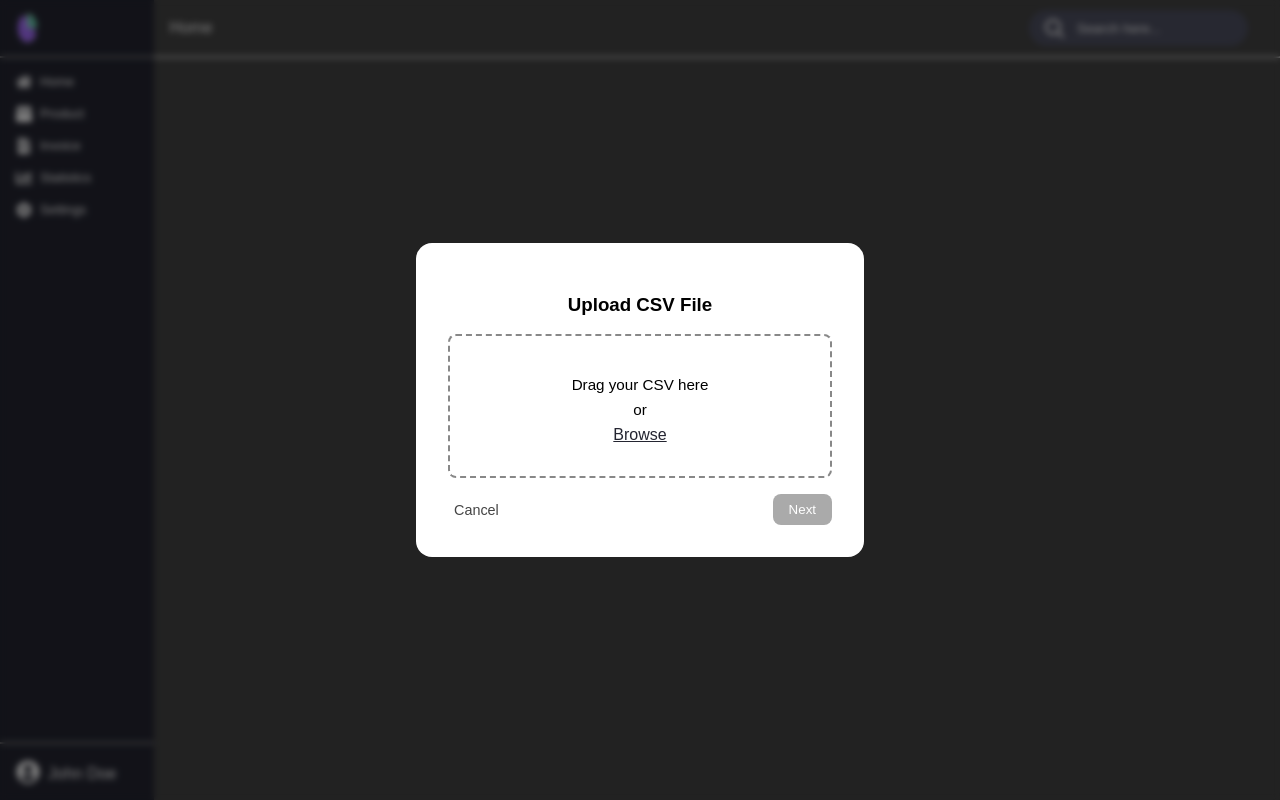
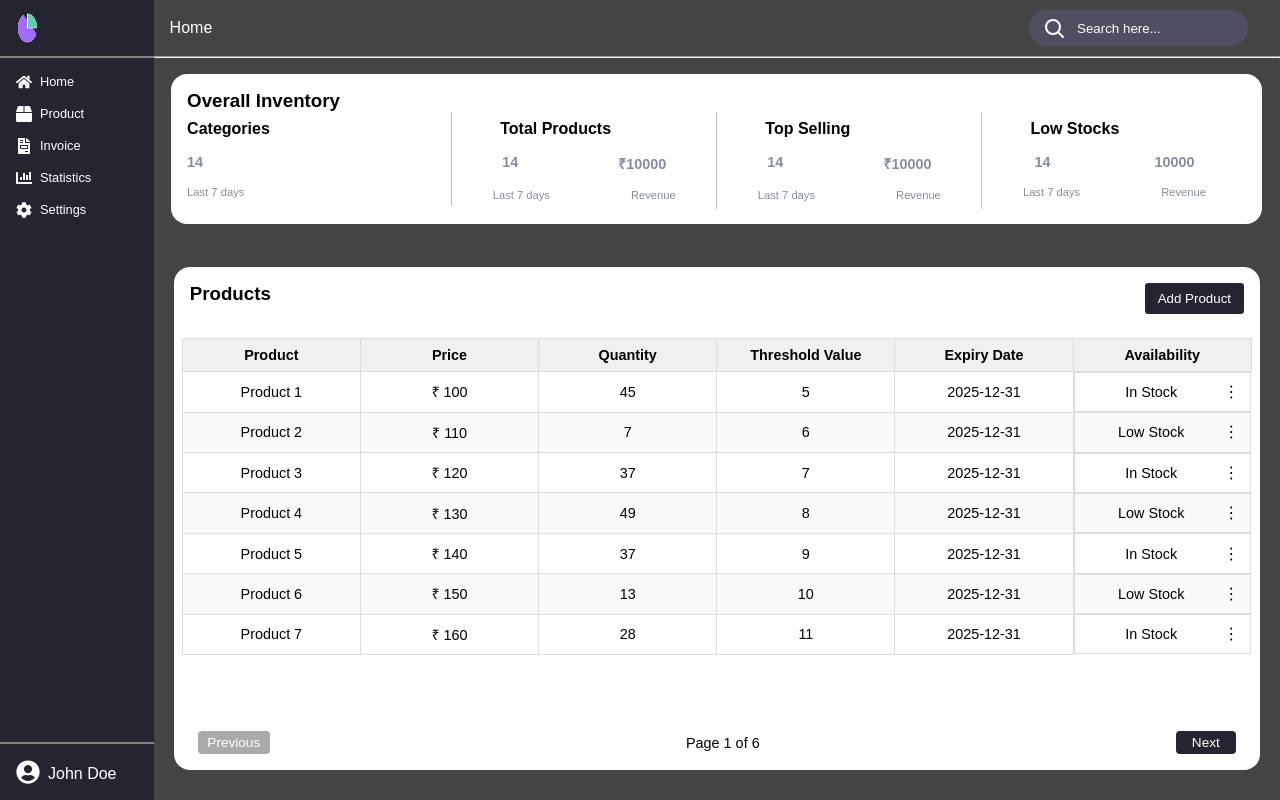
Before and after one commit to Sourav-Sharma-001/final-project, a React (Vite) app: page / in a window 1280 px wide. Built offline with nearby package versions, Linux system fonts and the light colour scheme.

Commit message:
linked csv to mutiple button

```diff
--- a/src/Components/Dashboard/Product/Product.jsx
+++ b/src/Components/Dashboard/Product/Product.jsx
@@ -3,14 +3,16 @@ import "./Product.css";
 import OverallInventory from "./OverallInventory/OverallInventory";
 import Navbar from "../Navbar/Navbar";
 import Table from "./Table/Table";
-import Multiple from "./Table/Multiple/Multiple";
 
 
 export default function Product() {
   return (
     <div className="product">
       <Navbar/>
-      <Multiple/>
+      <div className="product-content-container">
+        <OverallInventory />
+        <Table/>
+      </div>
     </div>
   );
 }
--- a/src/Components/Dashboard/Product/Table/Table.jsx
+++ b/src/Components/Dashboard/Product/Table/Table.jsx
@@ -1,14 +1,23 @@
 import React, { useState } from 'react';
 import "./Table.css";
+import Multiple from './Multiple/Multiple';
 
 export default function Table() {
   const [showModal, setShowModal] = useState(false);
+  const [showMultiple, setShowMultiple] = useState(false);
   const [currentPage, setCurrentPage] = useState(1);
   const [openDropdown, setOpenDropdown] = useState(null);
   const rowsPerPage = 7;
 
   const openModal = () => setShowModal(true);
   const closeModal = () => setShowModal(false);
+
+  const openMultiple = () => {
+    setShowModal(false);
+    setShowMultiple(true);
+  };
+
+  const closeMultiple = () => setShowMultiple(false);
 
   const products = Array.from({ length: 40 }).map((_, i) => ({
     name: `Product ${i + 1}`,
@@ -103,10 +112,14 @@ export default function Table() {
         <div className="modal-overlay" onClick={closeModal}>
           <div className="modal" onClick={e => e.stopPropagation()}>
             <button className="modal-button">Individual Product</button>
-            <button className="modal-button">Multiple Product</button>
+            <button className="modal-button" onClick={openMultiple}>
+              Multiple Product
+            </button>
           </div>
         </div>
       )}
+
+      {showMultiple && <Multiple onClose={closeMultiple} />}
     </div>
   );
 }
```
